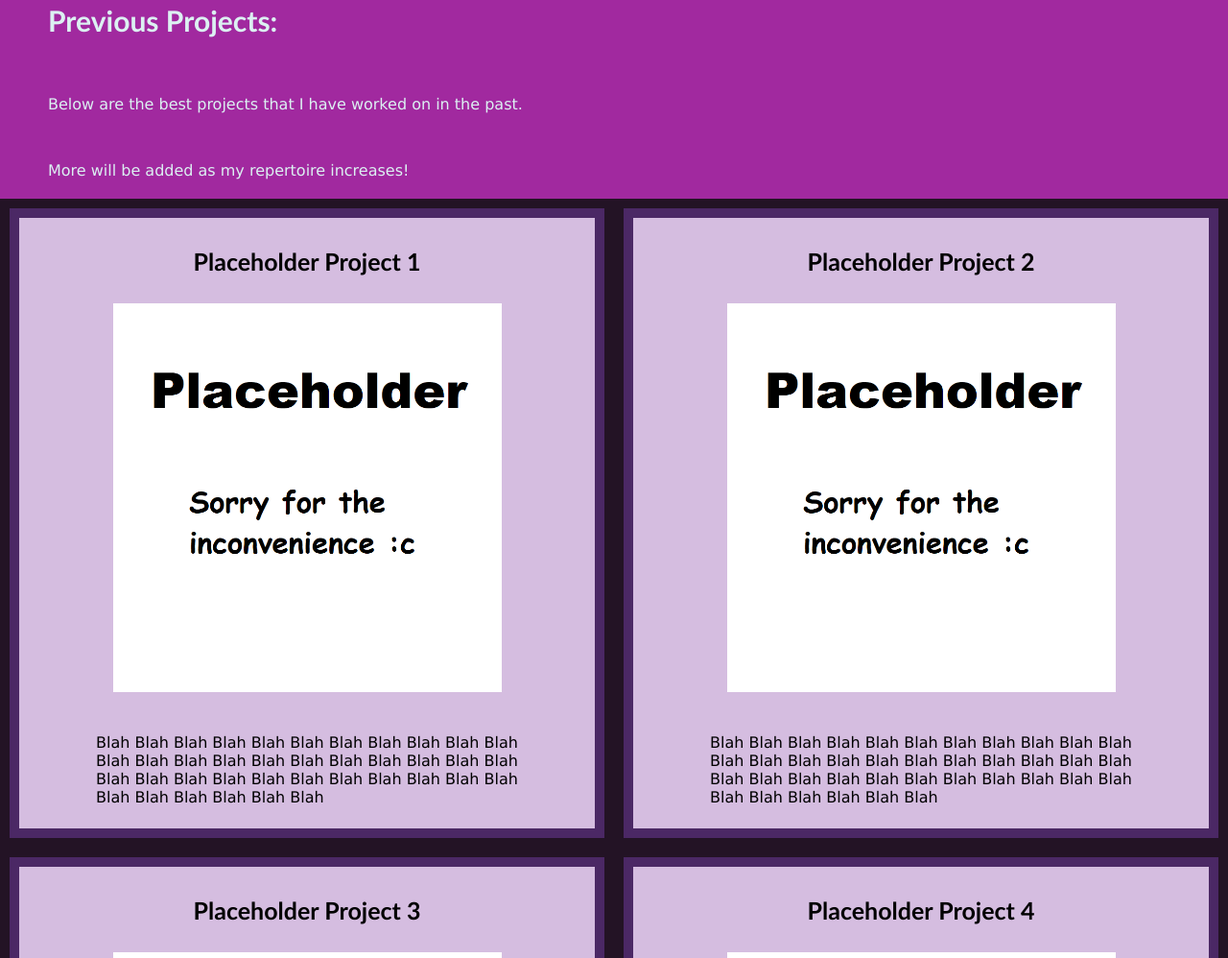
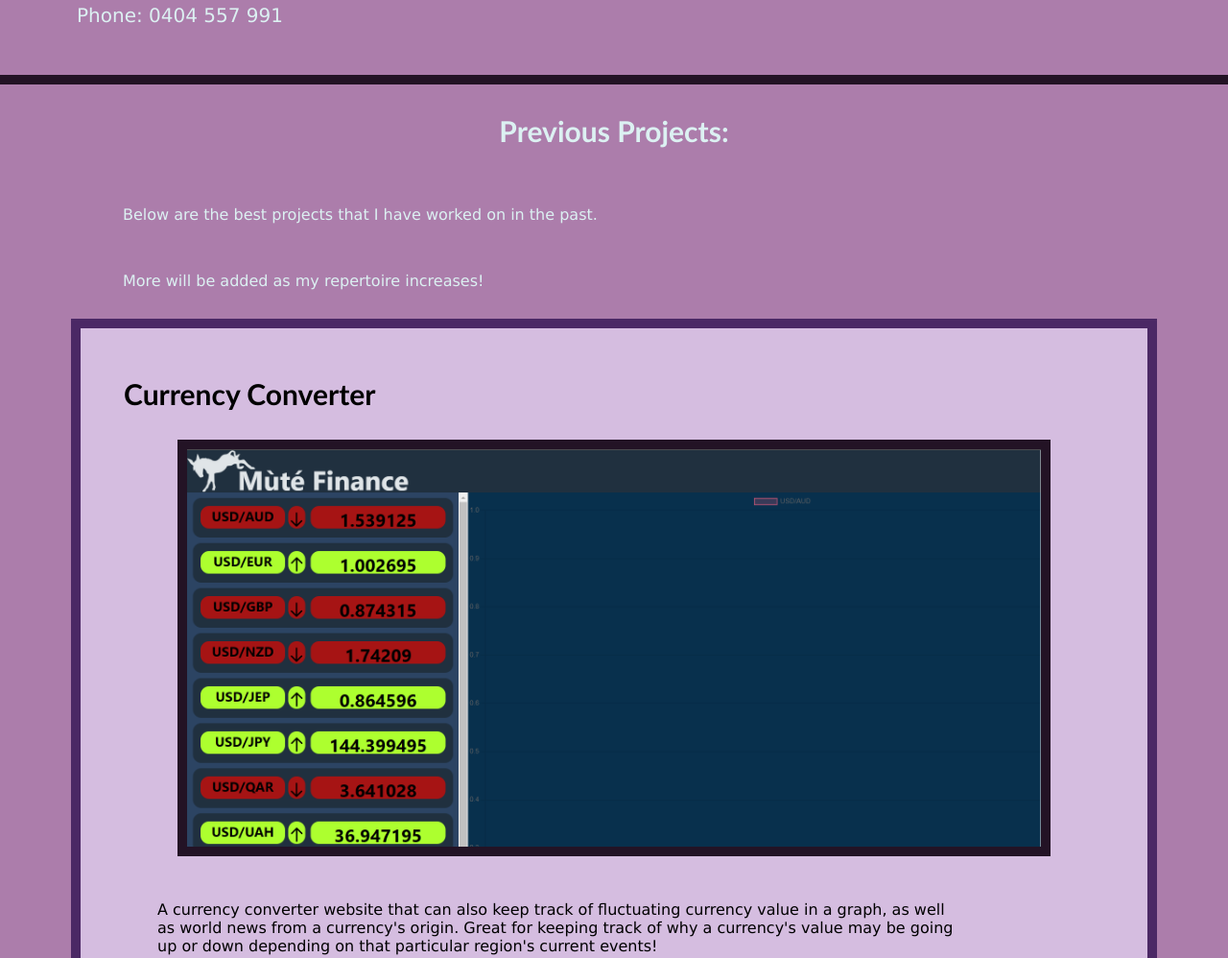
Before and after one commit to Ultrapyre/Web-Developer-Profile, a plain HTML site: page index.html in a window 1280 px wide. Shown: the part 1134-2132 px from the top of the page at 96% size. Drawn offline with Linux system fonts and the light colour scheme.

Commit message:
Updated profile to include latest project. Also updated it in general so it's less crappy.

```diff
--- a/Assets/CSS/style.css
+++ b/Assets/CSS/style.css
@@ -6,7 +6,7 @@
 :root{
     --darkpurple: #4b2865;
     --darkerpurple: #231325;
-    --purple: #a1299f;
+    --purple: #ac7dab;
     --white: #dcf1f2;
     --lightpurple: #d5bde0;
 }
@@ -48,14 +48,13 @@ h1{
 }
 
 h2{
-    width: 100%;
     font-size: 30px;
     margin: 30px 50px;
 }
 
 h3{
-    font-size: 25px;
-    margin: 0px 15px 15px;
+    font-size: 30px;
+    margin: 20px 15px;
 }
 
 a{
@@ -73,8 +72,8 @@ p{
 }
 
 img{
-    width: 75%;
-    height: 75%;
+    border: 10px solid var(--darkerpurple);
+    width: 90%;
     object-fit: scale-down;
 }
 
@@ -85,7 +84,7 @@ img{
     background-color: var(--purple);
     display: flex;
     flex-wrap: wrap;
-    justify-content: flex-start;
+    justify-content: center;
 }
 
 .description{
@@ -99,31 +98,30 @@ img{
     margin: 40px;
     width: 40%;
     height: 40%;
-    padding-bottom: 75px;
 }
 
 .previous-projects{
-    background-color: var(--darkerpurple);
-    justify-content: center;
+    justify-content: space-evenly;
     display: flex;
     flex-wrap: wrap;
+    width: 90%;
 }
+
 
 .example{
     padding: 30px;
     background-color: var(--lightpurple);
     color: black;
     border: 10px solid var(--darkpurple);
-    flex: 1 0 40%;
     margin: 10px;
+    width: 30%;
     display: flex;
-    justify-content: space-evenly;
-    flex-wrap: wrap;
+    flex-direction: column;
+    justify-content: center;
 }
 
-.example p{
-    flex: 1;
-    width: 50%;
+.featured{
+    width: 100%;
 }
 
 @media screen and (max-width: 768px)
--- a/index.html
+++ b/index.html
@@ -17,27 +17,35 @@
         </header>
         <main>
             <h1>Welcome to my page!</h1>
+            <h2>It'll be better looking in the future, I swear...</h2>
             <section id="bios" class="bios sections">
-                <h2>About Me:</h2>
                 <div class="description">
+                    <h2>About Me:</h2>
                     <p>Name: Sidney Mak</p>
                     <p>Country of Origin: Hong Kong</p>
                     <p>Age: 27</p>
                     <p>Hi! Seeing as I'm bad with formalities, I can talk a little bit about myself right here.</p>
-                    <p>I hail from Hong Kong, curently living in Perth. As part of my efforts to secure a foothold here, I have been taking lessons in web design, and this little website here is to showcase my current skillset!</p>
+                    <p>I hail from Hong Kong, currently living in Perth. As part of my efforts to secure a foothold here, I have been taking lessons in web design, and this little website here is to showcase my current skillset!</p>
                     <p>It's not all that much to look at for now, but it'll be much more impressive in the future! Hopefully.</p>
-                </div>
-                <img src="./Assets/Images/Placeholder.png" alt="Placeholder">
+                    <h2>Contacts:</h2>
+                    <p>Email: sidneymakhiutao@yahoo.com.hk</p>
+                    <p>Phone: 0404 557 991</p></div>
+                <img src="./Assets/Images/My_stupid_face.jpg" alt="A picture of me!">
+
             </section>
             <section id="projects" class="sections">
                 <h2>Previous Projects:</h2>
                     <p>Below are the best projects that I have worked on in the past.</p>
                     <p>More will be added as my repertoire increases!</p>
                 <div class="previous-projects">
-                    <section class="example">
-                        <h3>Placeholder Project 1</h3>
-                        <img src="./Assets/Images/Placeholder.png" alt="Placeholder">
-                        <p>Blah Blah Blah Blah Blah Blah Blah Blah Blah Blah Blah Blah Blah Blah Blah Blah Blah Blah Blah Blah Blah Blah Blah Blah Blah Blah Blah Blah Blah Blah Blah Blah Blah Blah Blah Blah Blah Blah Blah</p>
+                    <section class="example featured">
+                        <h3>Currency Converter</h3>
+                        <a href = "https://hashim-codingjourney.github.io/currency-converter/">
+                            <img src="./Assets/Images/Currency Converter.png" alt="Currency Converter">
+                        </a>
+                        <p>A currency converter website that can also keep track of fluctuating currency value in a graph, as well as world news from a currency's origin.
+                            Great for keeping track of why a currency's value may be going up or down depending on that particular region's current events!
+                        </p>
                     </section>
                     <section class="example">
                         <h3>Placeholder Project 2</h3>
```
Also changed, not shown: Assets/Images/Currency Converter.png (added), Assets/Images/My_stupid_face.jpg (added), Assets/Images/Website layout.png (added), 1 other file.
